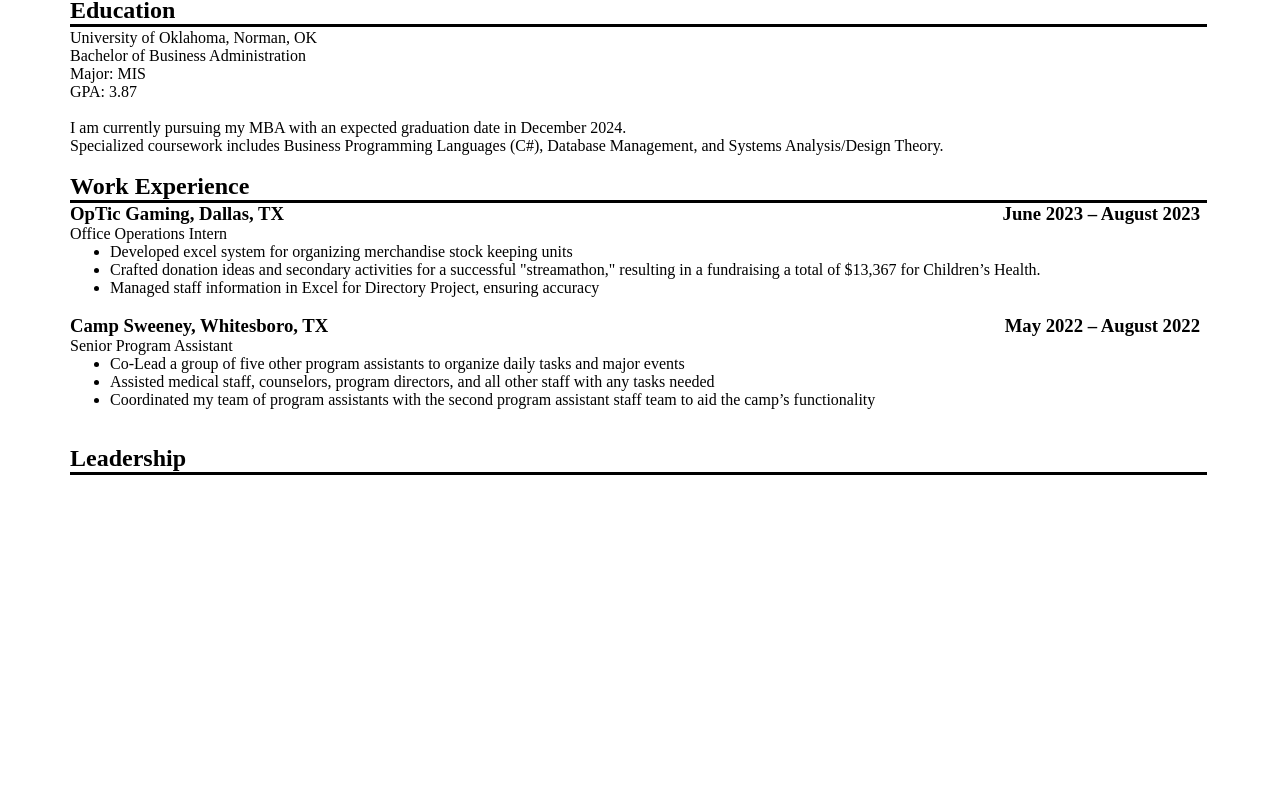
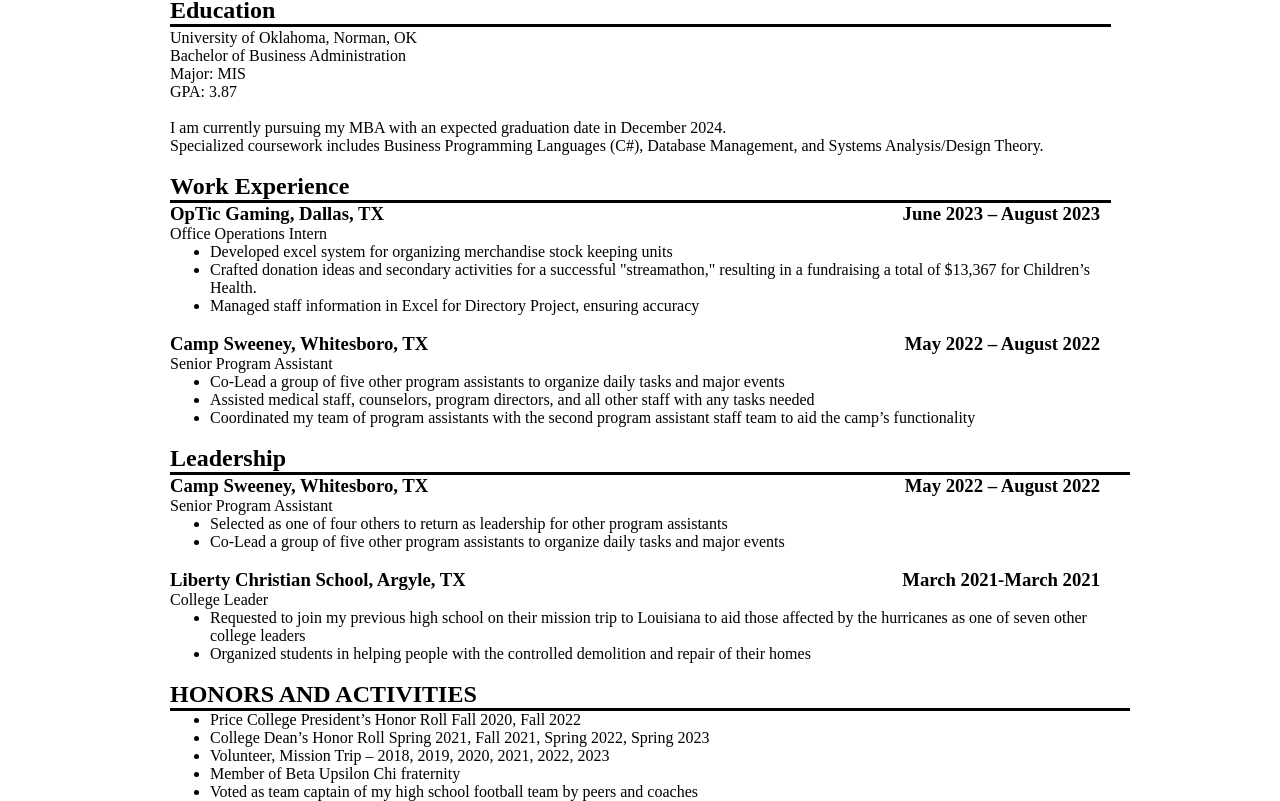
Before and after one commit to Reid-Rorick/ReidRorick, a plain HTML site: page index.html in a window 1280 px wide. Shown: the part 101-902 px from the top of the page. Before the commit the page ends 800 px from the top, so only its background shows below. Drawn offline with Linux system fonts and the light colour scheme.

Commit message:
Add files via upload

```diff
--- a/index.html
+++ b/index.html
@@ -11,7 +11,7 @@
         div{margin-left:20px}
     </style>
 </head>
-<body style="margin:0px 50px 0 50px">
+<body style="margin:0px 150px 0 150px">
     <p>
         <h1>Reid Rorick</h1>
     </p>
@@ -43,7 +43,7 @@
     <div class="hr-container">
         <hr class="redHor" />
     </div>
-    <div >
+    <div>
         <h3 class="secondTitle">OpTic Gaming, Dallas, TX</h3>
         <h3 class="titleDate" style="float:right !important;">June 2023 – August 2023</h3><br />
         <div class="content">
@@ -65,20 +65,60 @@
             <ul class="list">
                 <li>Co-Lead a group of five other program assistants to organize daily tasks and major events</li>
                 <li>Assisted medical staff, counselors, program directors, and all other staff with any tasks needed</li>
-                <li>Coordinated my team of program assistants with the second program assistant staff team to aid the camp’s functionality
+                <li>
+                    Coordinated my team of program assistants with the second program assistant staff team to aid the camp’s functionality
                 </li>
             </ul>
         </div>
 
     </div><!--Work Experience Content-->
-    <br /><br />
-          <div>
-              <h2 class="secondTitle">Leadership</h2>
-              <div class="hr-container" style="margin:0;">
-                  <hr class="redHor" />
-              </div>
-          </div><!--Leadership-->
+    <br />
+    <h2 class="titles">Leadership</h2>
+    <div style="margin:0;">
+        <div class="hr-container" style="margin:0;">
+            <hr class="redHor" style="margin: 0 0 0 20px !important;" />
+        </div>
+        <div>
+            <h3 class="secondTitle">Camp Sweeney, Whitesboro, TX</h3>
+            <h3 class="titleDate">May 2022 – August 2022</h3><br />
+            <div class="content">
+                Senior Program Assistant <br />
+                <ul class="list">
+                    <li>Selected as one of four others to return as leadership for other program assistants</li>
+                    <li>Co-Lead a group of five other program assistants to organize daily tasks and major events</li>
 
+                </ul>
+            </div><!--Sweeney Content-->
+        </div><!--Sweeney--><br />
+        <div>
+            <h3 class="secondTitle">Liberty Christian School, Argyle, TX</h3>
+            <h3 class="titleDate">March 2021-March 2021</h3><br />
+            <div class="content">
+                College Leader
+                <ul class="list">
+                    <li>Requested to join my previous high school on their mission trip to Louisiana to aid those affected by the hurricanes as one of seven other college leaders</li>
+                    <li>Organized students in helping people with the controlled demolition and repair of their homes</li>
+                </ul>
+            </div>
+
+
+        </div><!--Liberty Trips-->
+    </div><!--Leadership-->
+    <br />
+
+    <h2 class="titles">HONORS AND ACTIVITIES</h2>
+    <div style="margin: 0;">
+        <hr class="redHor" style="margin: 0 0 0 20px !important;" />
+        <div>
+            <ul class="list">
+                <li>Price College President’s Honor Roll Fall 2020, Fall 2022</li>
+                <li>College Dean’s Honor Roll Spring 2021, Fall 2021, Spring 2022, Spring 2023</li>
+                <li>Volunteer, Mission Trip – 2018, 2019, 2020, 2021, 2022, 2023</li>
+                <li>Member of Beta Upsilon Chi fraternity</li>
+                <li>Voted as team captain of my high school football team by peers and coaches</li>
+            </ul>
+        </div>
+    </div><!--HONORS AND ACTIVITIES-->
 
 </body>
 </html>
```
